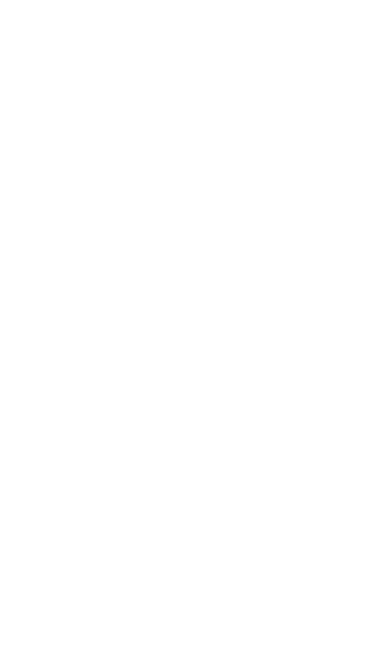
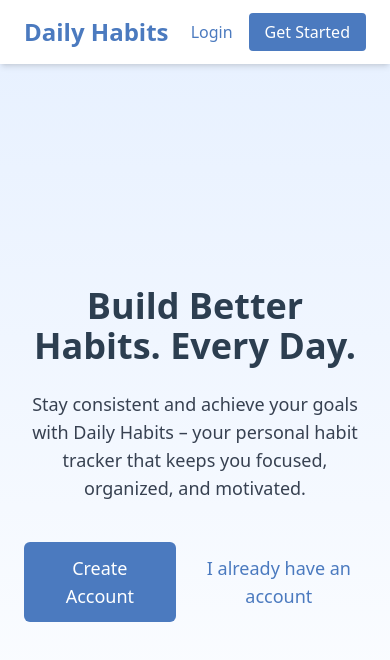
Before and after one commit to ervinosmani/dailyhabits-frontend, a React (Vite) app: page / in a window 390 px wide. Before the commit this address had no page. Shown: the top 660 px of the page. Built offline with nearby package versions, Linux system fonts and the light colour scheme.

Commit message:
Add responsive Landing Page

```diff
--- a/src/AppRouter.jsx
+++ b/src/AppRouter.jsx
@@ -5,6 +5,7 @@
 import { AuthProvider } from "./context/AuthContext";
 import ProtectedRoute from "./components/ProtectedRoute";
 import Layout from "./components/Layout";
+import LandingPage from "./pages/LandingPage";
 
 export default function AppRouter() {
     return (
@@ -12,6 +13,7 @@
         <AuthProvider>
             <BrowserRouter>
                 <Routes>
+                    <Route path="/" element={<LandingPage />} />
 
                     {/* Rruget publike: login & register */}
                     <Route path="/login" element={<Login />} />
--- a/src/components/DashboardHeader.jsx
+++ b/src/components/DashboardHeader.jsx
@@ -12,7 +12,7 @@
     const handleLogoutClick = () => setShowConfirm(true);
     const handleConfirmLogout = () => {
         logout();   // Pastrohet localStorage dhe context
-        navigate("/login"); // Ridrejtohet te faqja e login-it
+        window.location.href = "/"; // Shkon në landing direkt, jashtë rrugëve të mbrojtura
     };
     // Kur klikohet "Logout" per here te pare
     const handleCancelLogout = () => setShowConfirm(false);
--- /dev/null
+++ b/src/pages/LandingPage.jsx
@@ -0,0 +1,56 @@
+import { Link } from "react-router-dom";
+
+function LandingPage() {
+    return (
+        <div className="min-h-screen bg-gradient-to-b from-[#e6f0ff] to-white flex flex-col">
+            {/* Header */}
+            <header className="flex justify-between items-center px-6 py-4 shadow-md bg-white">
+                <h1 className="text-2xl font-bold text-[#4B7ABF]">Daily Habits</h1>
+                <div className="space-x-4">
+                    <Link
+                        to="/login"
+                        className="text-[#4B7ABF] font-medium hover:underline transition"
+                    >
+                        Login
+                    </Link>
+                    <Link
+                        to="/register"
+                        className="bg-[#4B7ABF] text-white px-4 py-2 rounded hover:bg-[#3A6AA5] transition-colors"
+                    >
+                        Get Started
+                    </Link>
+                </div>
+            </header>
+
+            {/* Hero Section */}
+            <main className="flex-grow flex items-center justify-center px-6 py-20">
+                <div className="max-w-3xl text-center">
+                    <h2 className="text-4xl sm:text-5xl font-bold text-[#2c3e50] mb-6">
+                        Build Better Habits. Every Day.
+                    </h2>
+                    <p className="text-gray-700 text-lg sm:text-xl mb-10">
+                        Stay consistent and achieve your goals with Daily Habits – your
+                        personal habit tracker that keeps you focused, organized, and
+                        motivated.
+                    </p>
+                    <div className="flex justify-center items-center gap-4">
+                        <Link
+                            to="/register"
+                            className="bg-[#4B7ABF] text-white px-6 py-3 rounded-md text-lg hover:bg-[#3A6AA5] transition"
+                        >
+                            Create Account
+                        </Link>
+                        <Link
+                            to="/login"
+                            className="text-[#4B7ABF] font-medium text-lg hover:underline"
+                        >
+                            I already have an account
+                        </Link>
+                    </div>
+                </div>
+            </main>
+        </div>
+    );
+}
+
+export default LandingPage
```
